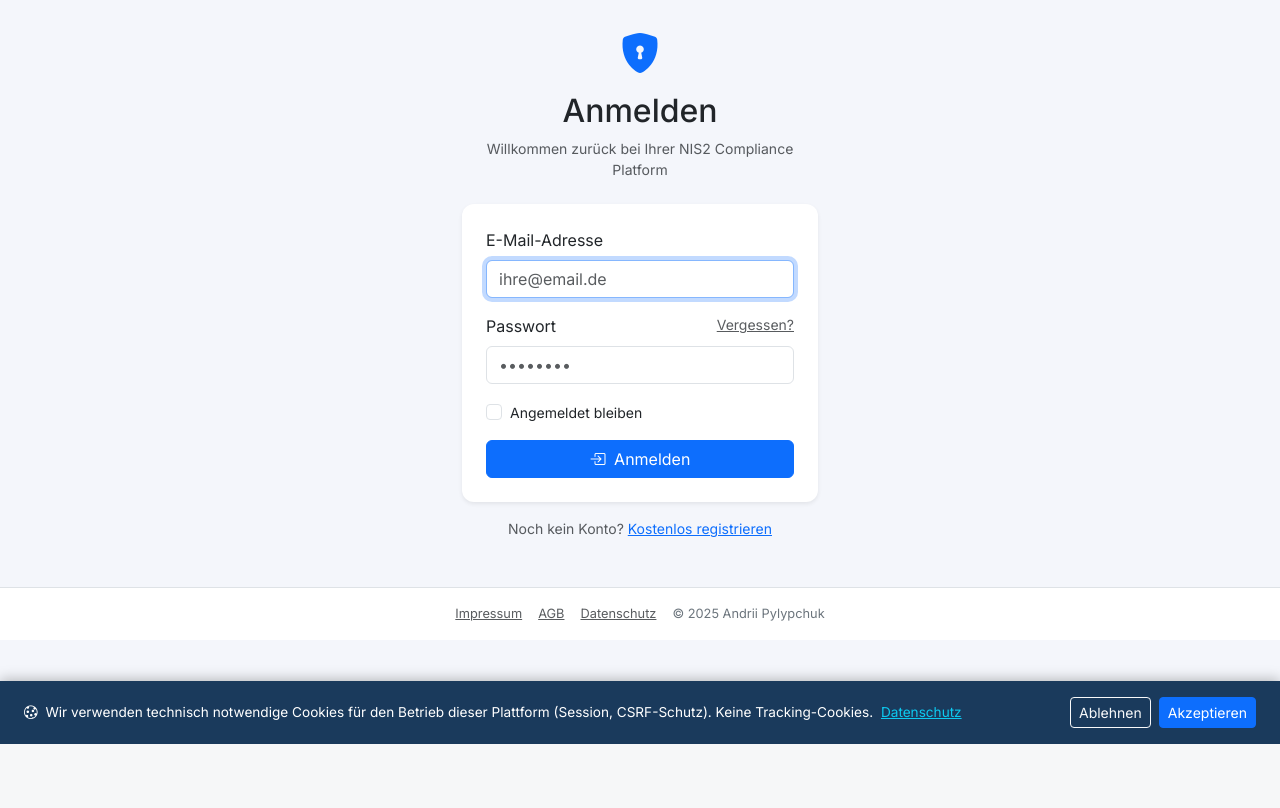
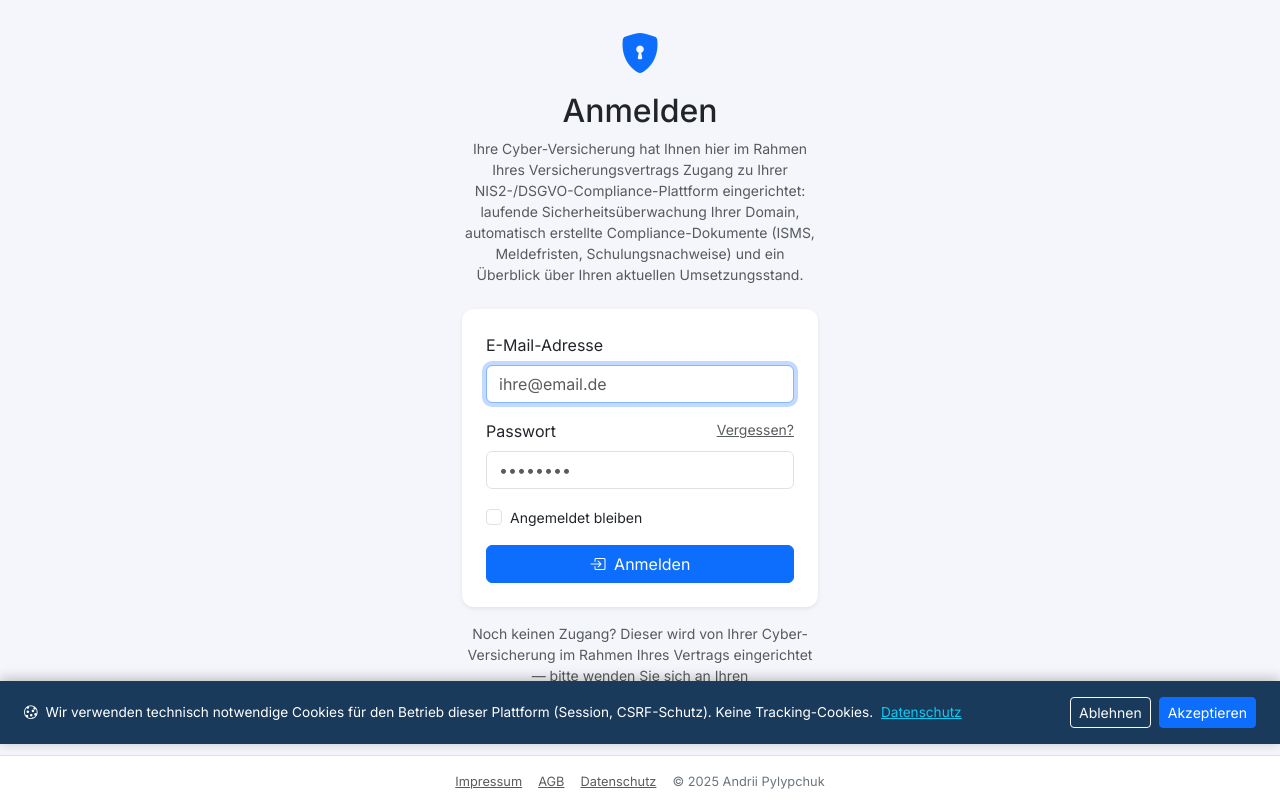
Before and after one commit to pilipandr770/CyberRiskScoring, a Flask app: page /auth/login in a window 1280 px wide. Shown: the part 56-864 px from the top of the page. Before the commit the page ends 800 px from the top, so only its background shows below. Run offline with Flask 3, Linux system fonts and the light colour scheme.

Commit message:
Add explanatory copy to both login pages
Neither login page said what the app actually is — risk-scanner's was a
bare form, nis2-store's just said "welcome back". Added a short paragraph
to each explaining purpose and audience: risk-scanner is the internal
underwriting tool (scan -> risk score -> fine exposure -> premium
proposal, advisory only, staff-only), nis2-store is the client's
NIS2/DSGVO compliance platform (monitoring, documents, compliance status),
provisioned by their insurer.

Also fixed a stale bug found while there: nis2-store's login footer still
linked "Kostenlos registrieren" to /auth/register, a self-signup route
that was disabled earlier this session (insurer-gated access only) — it
just bounced back to login with a flash message. Replaced with the same
explanation the route itself already gives, without the dead-end link.

Co-Authored-By: Claude Sonnet 5 <noreply@anthropic.com>

```diff
--- a/services/nis2-store/templates/auth/login.html
+++ b/services/nis2-store/templates/auth/login.html
@@ -7,7 +7,13 @@
     <div class="text-center mb-4">
       <i class="bi bi-shield-lock-fill text-primary" style="font-size:2.5rem;"></i>
       <h2 class="fw-700 mt-2">Anmelden</h2>
-      <p class="text-muted small">Willkommen zurück bei Ihrer NIS2 Compliance Platform</p>
+      <p class="text-muted small">
+        {{ insurer_name }} hat Ihnen hier im Rahmen Ihres Versicherungsvertrags
+        Zugang zu Ihrer NIS2-/DSGVO-Compliance-Plattform eingerichtet: laufende
+        Sicherheitsüberwachung Ihrer Domain, automatisch erstellte
+        Compliance-Dokumente (ISMS, Meldefristen, Schulungsnachweise) und ein
+        Überblick über Ihren aktuellen Umsetzungsstand.
+      </p>
     </div>
     <div class="card shadow-sm">
       <div class="card-body p-4">
@@ -37,8 +43,9 @@
       </div>
     </div>
     <p class="text-center text-muted small mt-3">
-      Noch kein Konto?
-      <a href="{{ url_for('auth.register') }}" class="fw-600">Kostenlos registrieren</a>
+      Noch keinen Zugang? Dieser wird von Ihrer Cyber-Versicherung im Rahmen
+      Ihres Vertrags eingerichtet — bitte wenden Sie sich an Ihren
+      Versicherungsberater.
     </p>
   </div>
 </div>
```
Also changed, not shown: services/risk-scanner/app/templates/login.html (+8 -0 lines).
